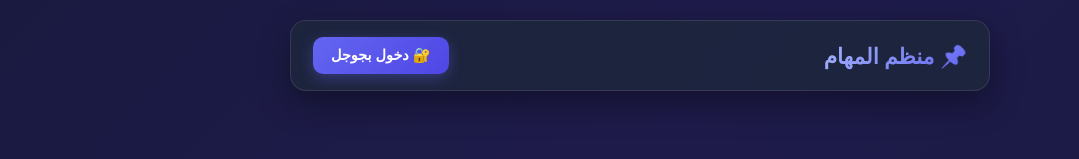
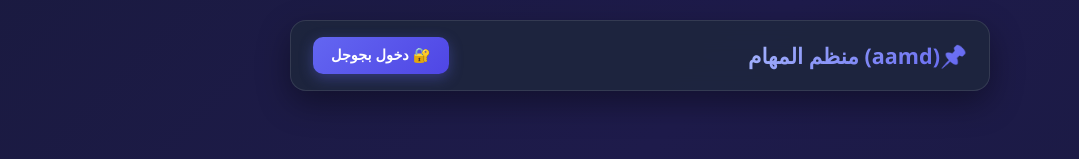
Before and after one commit to ahmedreda01098838-svg/Tasks, a website: page index.html in a window 1280 px wide. Shown: the top 159 px of the page, without its empty margins (0-1079 px from the left). Drawn offline with nearby package versions, Linux system fonts and the light colour scheme; some packages are replaced by stand-ins of ours; no server answers; a script that the page names is missing.

Commit message:
Update index.html

```diff
--- a/index.html
+++ b/index.html
@@ -20,7 +20,7 @@
 
     <!-- Header Section -->
     <header class="header">
-        <h1>📌 منظم المهام</h1>
+        <h1>📌(aamd) منظم المهام</h1>
         <div class="user-profile" id="user-profile">
             <!-- سيتم إضافة زر الدخول أو صورة المستخدم هنا عبر JS -->
         </div>
```
